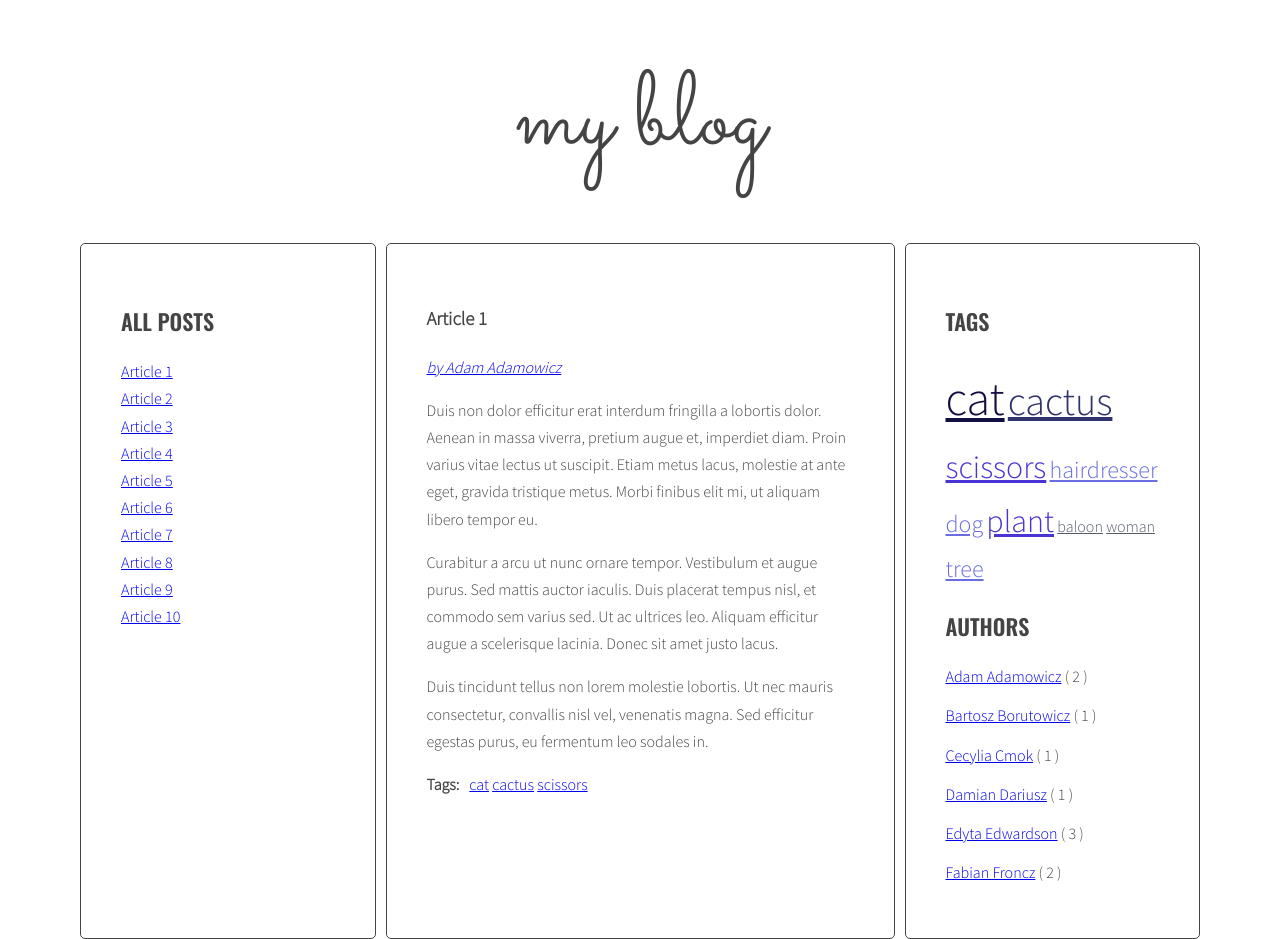
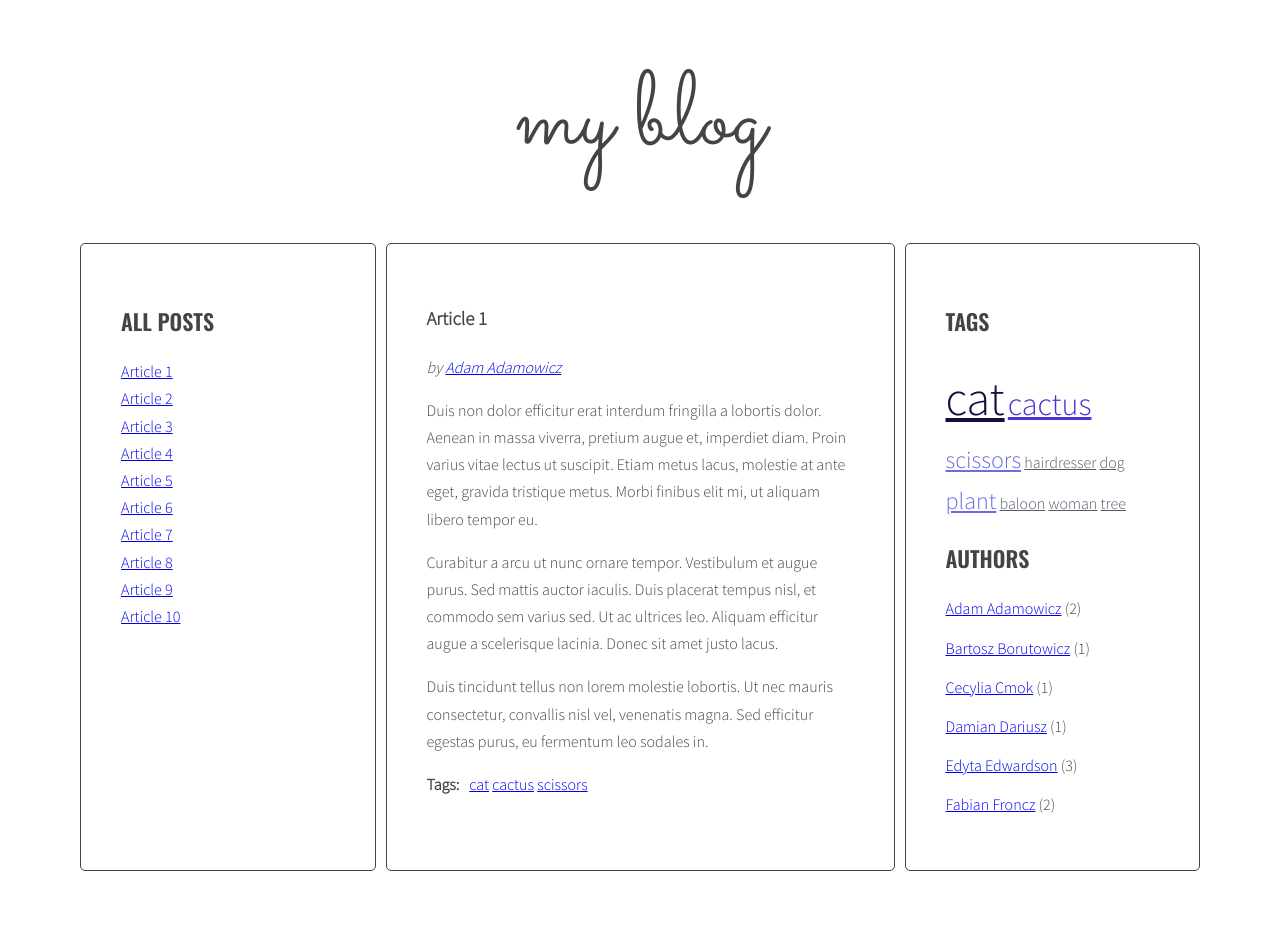
Before and after one commit to KaJurczak/javascript-blog, a website: page index.html in a window 1280 px wide. Shown: the top 939 px of the page. Drawn offline with nearby package versions, Linux system fonts and the light colour scheme.

Commit message:
Add Handlebars to link tabs and authors

```diff
--- a/index.html
+++ b/index.html
@@ -101,7 +101,7 @@
                 </ul>
               </div>
             </article>
-            <article class="post" id="article-5"  data-tags="cactus plant" data-author="Adam Adamowicz">
+            <article class="post" id="article-5"  data-tags="cactus plant cat" data-author="Adam Adamowicz">
               <h3 class="post-title">Article 5</h3>
               <p class="post-author"></p>
               <div class="post-content">
@@ -137,7 +137,7 @@
                 </ul>
               </div>
             </article>
-            <article class="post" id="article-7" data-tags="woman hairdresser" data-author="Edyta Edwardson">
+            <article class="post" id="article-7" data-tags="woman hairdresser cat" data-author="Edyta Edwardson">
               <h3 class="post-title">Article 7</h3>
               <p class="post-author"></p>
               <div class="post-content">
@@ -249,6 +249,26 @@
         </main>
       </div>
     </div>
+    <script id="template-article-link" type="text/x-handlebars-template">
+      <li><a href="#{{ id }}"><span>{{ title }}</span></a></li>
+    </script>
+    <script id="template-tag-link" type="text/x-handlebars-template">
+      <li><a href="#tag-{{ tagId }}">{{ tag }}</a></li>
+    </script>
+    <script id="template-author-link" type="text/x-handlebars-template">
+      <li>by <a href="#author-{{ authorId }}">{{ author }}</a></li>
+    </script>
+    <script id="template-tag-cloud-link" type="text/x-handlebars-template">
+      {{#each tags}}
+      <a class="{{ sizePrefix }}{{ className }}" href="#tag-{{ tag }}">{{ tag }}</a>
+      {{/each}}
+    </script>
+    <script id="template-author-list-link" type="text/x-handlebars-template">
+      {{#each authors}}
+      <li><a href="#author-{{ author }}"> {{ author }}</a> ({{ count}}) </li>
+      {{/each}}
+    </script>
+    <script src="https://cdnjs.cloudflare.com/ajax/libs/handlebars.js/4.1.0/handlebars.min.js"></script>
     <script src="js/script.js"></script>
   </body>
 </html>
--- a/js/script.js
+++ b/js/script.js
@@ -1,9 +1,12 @@
 'use strict';
-/*document.getElementById('test-button').addEventListener('click', function(){
-  const links = document.querySelectorAll('.titles a');
-  console.log('links:', links);
-}); */
 
+const templates = {
+  articleLink: Handlebars.compile(document.querySelector('#template-article-link').innerHTML),
+  tagLink: Handlebars.compile(document.querySelector('#template-tag-link').innerHTML),
+  authorLink: Handlebars.compile(document.querySelector('#template-author-link').innerHTML),
+  tagCloudLink: Handlebars.compile(document.querySelector('#template-tag-cloud-link').innerHTML),
+  authorListLink: Handlebars.compile(document.querySelector('#template-author-list-link').innerHTML)
+}
 
 const titleClickHandler = function(event){
   event.preventDefault(); //nie zmienia adresu strony przy klikaniu w linki
@@ -87,10 +90,11 @@ function generateTitleLinks(customSelector = ''){
 
     console.log(articleTitle);
 
-    /* create HTML of the link */
-    const linkHTML = '<li><a href="#' + articleId + '"><span>' + articleTitle + '</span></a></li>';
+    /* create HTML of the link */ /* NEW create links by Handlebar */
+    const linkHTMLData = {id: articleId, title: articleTitle};  //before: const linkHTML = '<li><a href="#' + articleId + '"><span>' + articleTitle + '</span></a></li>';
+    const linkHTML = templates.articleLink(linkHTMLData);
 
-    console.log(linkHTML);
+    console.log('linkHTML is:', linkHTML);
 
     /* insert link into titleList */
     html = html + linkHTML;
@@ -198,8 +202,12 @@ function generateTags(){
 
       console.log('tagArray to: ', tagArray);
 
-      /* generate HTML of the link */
-      const linkHTML = '<li><a href="#tag-' + tagArray + '">' + tagArray + '</a></li>'; //2020.01.01 dodane tag-
+      /* generate HTML of the link */ /* NEW: generate link by Handlebars */
+      const linkHTMLData = {tagId: tagArray, tag: tagArray};
+
+      const linkHTML = templates.tagLink(linkHTMLData);
+
+      //before: const linkHTML = '<li><a href="#tag-' + tagArray + '">' + tagArray + '</a></li>'; //2020.01.01 dodane tag-
 
       console.log('linkHTML to: ', linkHTML);
 
@@ -240,22 +248,37 @@ function generateTags(){
 
   console.log('const tagsParams is: ', tagsParams);
 
-  /* [NEW] create variable for all links HTML code */
-  let allTagsHTML = '';
+  /* [NEW] create variable for all links HTML code */ /* NEW: we using Handlebars */
+  const allTagsData = {tags: []};
+
+  //let allTagsHTML = '';
 
   /* [NEW] START LOOP: for each tag in allTags: */
   for (let tagArray in allTags) {
 
-    /* [NEW] generate code of a link and add it to allTagsHTML */
-    allTagsHTML += '  ' + '<a class="' + optCloudClassPrefix + calculateTagClass(allTags[tagArray], tagsParams) + '" href="#tag-' + tagArray + '">' + tagArray + '</a>' + '  ';
+    /* [NEW] generate code of a link and add it to allTagsHTML */ /* NEW: Handlebars- We add another object to Array allTagsData*/
+    allTagsData.tags.push({
+      tag: tagArray,
+      count: allTags[tagArray],
+      className: calculateTagClass(allTags[tagArray], tagsParams),
+      sizePrefix: optCloudClassPrefix
+    });
 
-    console.log('allTagsHTML to: ', allTagsHTML);
+    console.log('allTagsData is:', allTagsData);
+
+    //allTagsHTML += '  ' + '<a class="' + optCloudClassPrefix + calculateTagClass(allTags[tagArray], tagsParams) + '" href="#tag-' + tagArray + '">' + tagArray + '</a>' + '  ';
+
+    //console.log('allTagsHTML to: ', allTagsHTML);
 
   /* [NEW] END LOOP: for each tag in allTags: */
   }
 
-  /* [NEW] add html from allTagsHTML to tagList */
-  tagList.innerHTML = allTagsHTML;
+  /* [NEW] add html from allTagsHTML to tagList */ /* NEW: Handlebars- */
+  tagList.innerHTML = templates.tagCloudLink(allTagsData);
+
+  console.log('allTagsData after loop:', allTagsData);
+
+  //tagList.innerHTML = allTagsHTML;
 }
 
 generateTags();
@@ -386,8 +409,12 @@ function generateAuthors(){
 
     console.log('stała articleNewAuthor to:', articleNewAuthor);
 
-    /* generate HTML of the link */
-    const linkHTML = '<a href="#author-' + articleNewAuthor + '">' + 'by ' + articleNewAuthor + '</a>';
+    /* generate HTML of the link */ /* NEW: generate link by Handlebars */
+    const linkHTMLData = {authorId: articleNewAuthor, author: articleNewAuthor};
+
+    const linkHTML = templates.authorLink(linkHTMLData);
+
+    //before: const linkHTML = '<a href="#author-' + articleNewAuthor + '">' + 'by ' + articleNewAuthor + '</a>';
 
     console.log('stała linkHTML to: ', linkHTML);
 
@@ -420,24 +447,34 @@ function generateAuthors(){
 
   console.log('const authorsParams is: ', authorsParams);
 
-  /* [NEW] create variable for all links HTML code */
-  let allAuthorsHTML = '';
+  /* [NEW] create variable for all links HTML code */ /* NEW: we using Handlebars - object instead of let */
+  let allAuthorsData = {authors: []};
+
+  //let allAuthorsHTML = '';
 
   /* [NEW] START LOOP: for each author in allAuthors: */
   for (let allAuthor in allAuthors) {
 
-    /* [NEW] generate code of a link and add it to allAuthorsHTML */
-    allAuthorsHTML += '<li>' + '<a href="#author-' + allAuthor + '">' + allAuthor + '</a>'  + ' ( ' + allAuthors[allAuthor] + ' ) ' + '</li>';
+    /* [NEW] generate code of a link and add it to allAuthorsHTML */ /* NEW: Handlebars- We add another object to Array allAuthorsData*/
+    allAuthorsData.authors.push({
+      author: allAuthor,
+      count: allAuthors[allAuthor],
+      //className: calculateTagClass(allTags[tagArray], tagsParams),
+    });
 
-    console.log('allAuthorsHTML to: ', allAuthorsHTML);
+    //allAuthorsHTML += '<li>' + '<a href="#author-' + allAuthor + '">' + allAuthor + '</a>'  + ' ( ' + allAuthors[allAuthor] + ' ) ' + '</li>';
+
+    console.log('allAuthorsData is: ', allAuthorsData);
 
   /* [NEW] END LOOP: for each author in allAuthors: */
   }
 
-  /* [NEW] add html from allAuthorsHTML to authorList */
-  console.log('poza pętlą allAuthorsHTML:', allAuthorsHTML);
+  /* [NEW] add html from allAuthorsHTML to authorList */ /* NEW: Handlebars- */
+  console.log('poza pętlą allAuthorsData:', allAuthorsData);
 
-  authorList.innerHTML = allAuthorsHTML;
+  authorList.innerHTML = templates.authorListLink(allAuthorsData);
+
+  //authorList.innerHTML = allAuthorsHTML;
 
   console.log('authorList:', authorList);
 
--- a/sass/style.scss
+++ b/sass/style.scss
@@ -118,6 +118,7 @@ body {
 
 .post-author {
   font-style: italic;
+  list-style-type: none;
 }
 
 .post-tags {
```
Also changed, not shown: css/style.css, 1 other file.
